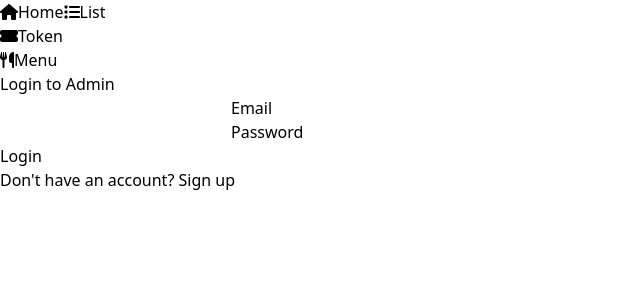
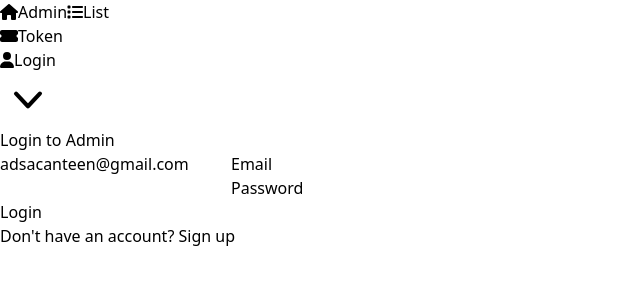
Before and after one commit to jaseel21/adsaBoard, a React (Vite) app: page /alogin in a window 1280 px wide. Shown: the top 300 px of the page, without its empty margins (0-640 px from the left). Built offline with nearby package versions, Linux system fonts and the light colour scheme; no server answers.

Commit message:
after setting the admin nav issue in adminlogin

```diff
--- a/src/App.jsx
+++ b/src/App.jsx
@@ -22,7 +22,12 @@ import { AuthContext } from './store/AuthContext'
 
 function App() {
   const {user,setUser}=useContext(AuthContext)
-  const isAdmin=location.pathname === "/admin"
+  let isAdmin=location.pathname === "/admin"
+  if(!isAdmin){
+    isAdmin=location.pathname === "/alogin"
+  }
+
+
 
   useEffect(() => {
     firebase.auth().onAuthStateChanged((user) => {
--- a/src/components/Admin.jsx
+++ b/src/components/Admin.jsx
@@ -4,6 +4,7 @@ import { faScrewdriverWrench } from '@fortawesome/free-solid-svg-icons';
 import firebase from '../firebase/config';
 import { DataOfOne } from '../store/StudentData'; // Assuming this is your context
 import { useNavigate,useLocation } from 'react-router-dom';
+import {AuthContext} from "../store/AuthContext"
 
 const SwitchButton = ({ number,block, isOn, toggleSwitch }) => {
   return (
@@ -24,6 +25,8 @@ function Admin() {
   const [isChecked, setIsChecked] = useState();
   const [isLunch, setIsLunch] = useState(false);
   const navigate=useNavigate()
+
+  const {user}=useContext(AuthContext)
 
   useEffect(() => {
     // Check for location state and update isLunch accordingly
@@ -66,10 +69,15 @@ function Admin() {
 
 
   const toggleSwitch1 = () => {
-    const action = isChecked ? 'close' : 'open';
-    const changeConfirm = window.confirm(`Are you sure you want to ${action} the board?`);
-    if (changeConfirm) {
-      changeStatus();
+    if(user){
+
+      const action = isChecked ? 'close' : 'open';
+      const changeConfirm = window.confirm(`Are you sure you want to ${action} the board?`);
+      if (changeConfirm) {
+        changeStatus();
+      }
+    }else{
+      navigate('/alogin')
     }
   };
 
--- a/src/components/AdminLogin.jsx
+++ b/src/components/AdminLogin.jsx
@@ -5,7 +5,7 @@ import Swal from 'sweetalert2'
 
 function AdminLogin() {
   const [password, setPassword] = useState("")
-  const [email, setEmail] = useState("")
+  const [email, setEmail] = useState("adsacanteen@gmail.com")
   const navigate = useNavigate()
 
   const handleLogin = (e) => {
@@ -34,13 +34,14 @@ function AdminLogin() {
   }
 
   return (
-    <div className="flex items-center justify-center min-h-screen ">
+    <div className="flex items-center justify-center pt-32  ">
     <div className="w-full max-w-md bg-white p-10 rounded-lg shadow-lg space-y-8">
       <h1 className="text-2xl font-semibold text-gray-700 text-center">Login to Admin</h1>
       <form onSubmit={handleLogin} className="space-y-6">
         <div className="relative">
           <input
             onChange={(e) => setEmail(e.target.value)}
+            value={email}
             type="email"
             id="email"
             required
--- a/src/components/GeneratePdf.jsx
+++ b/src/components/GeneratePdf.jsx
@@ -395,8 +395,8 @@ const FetchData = () => {
 
     return (
         <div className="p-14">
-            <button onClick={generatePDF} className="bg-blue-500 text-white py-2 px-4 rounded mb-4">
-                Generate PDF
+            <button onClick={generatePDF} className="bg-green-500 text-white py-2 px-4 rounded mb-4">
+                Download PDF
             </button>
             <div className="flex flex-col w-full max-w-full mx-auto overflow-x-auto">
                 <h1 className='p-5 text-center text-xl font-bold underline'>Lunch Token Canceled List</h1>
--- a/src/components/Home.jsx
+++ b/src/components/Home.jsx
@@ -95,7 +95,7 @@ const SwitchPage = () => {
   }
 
   const supplyList=()=>{
-
+    navigate("/pdfg")
   }
 
   return (
```
